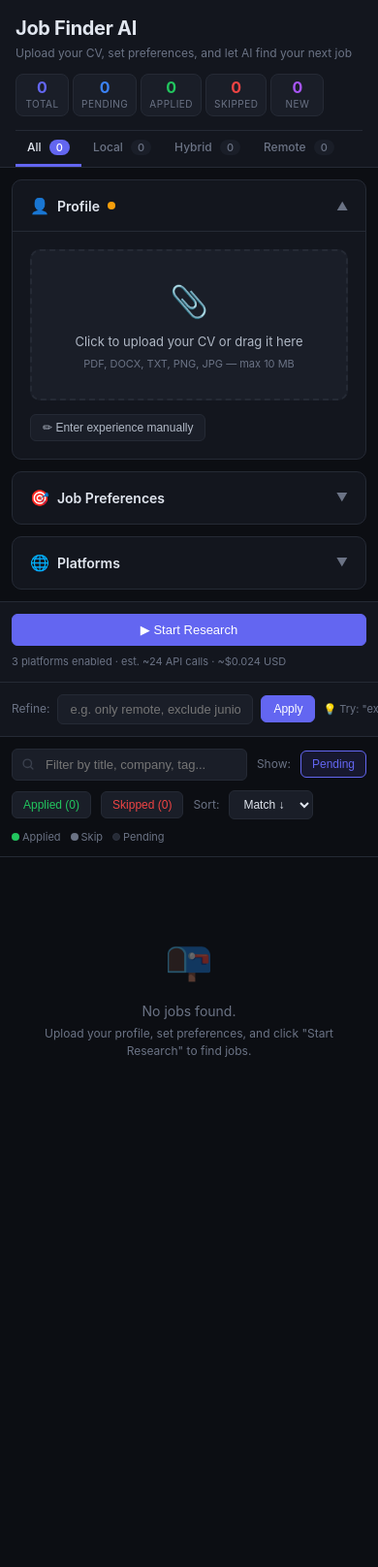
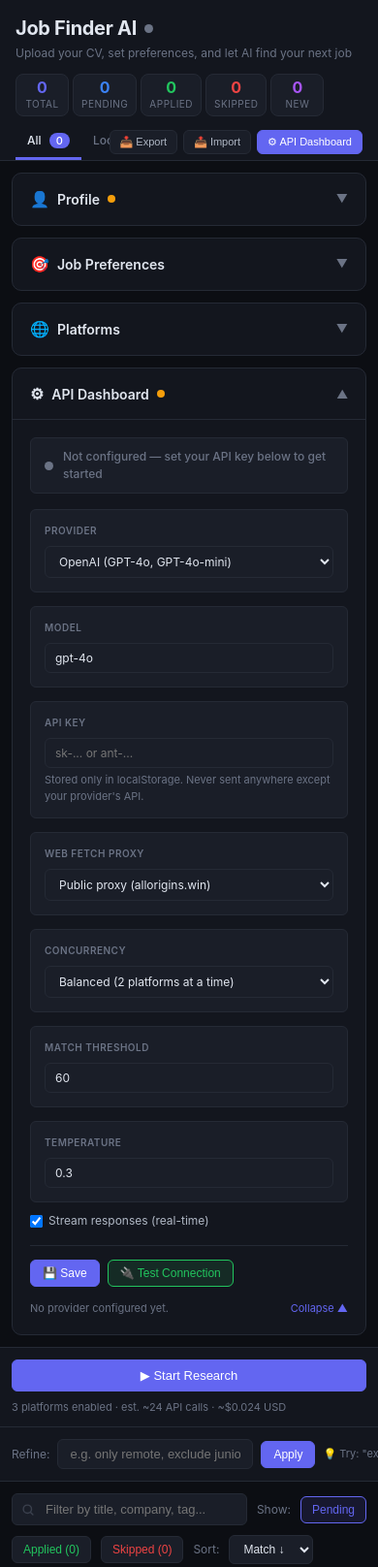
Before and after one commit to brahianDev21/job_finder, a plain HTML site: page index.html in a window 390 px wide. Shown: the top 1616 px of the page at 97% size. Before the commit the page ends 1153 px from the top, so only its background shows below. Drawn offline with Linux system fonts and the light colour scheme.

Commit message:
fixed dashboard errors

```diff
--- a/index.html
+++ b/index.html
@@ -201,16 +201,28 @@
 .tip-tooltip::after { content: ''; position: absolute; top: 100%; left: 50%; transform: translateX(-50%); border: 5px solid transparent; border-top-color: var(--border); }
 .tip-icon:hover .tip-tooltip { opacity: 1; }
 
-/* ── MODAL ── */
-.modal-overlay { position: fixed; inset: 0; background: rgba(0,0,0,0.65); z-index: 100; display: flex; align-items: center; justify-content: center; padding: 20px; }
-.modal { background: var(--surface); border: 1px solid var(--border); border-radius: var(--radius); max-width: 560px; width: 100%; max-height: 90vh; overflow-y: auto; box-shadow: 0 20px 40px rgba(0,0,0,0.5); }
-.modal-header { padding: 16px 20px; border-bottom: 1px solid var(--border); display: flex; align-items: center; justify-content: space-between; }
-.modal-header h2 { font-size: 16px; font-weight: 600; }
-.modal-close { width: 28px; height: 28px; border-radius: 50%; border: 1px solid var(--border); background: transparent; color: var(--muted); cursor: pointer; font-size: 14px; display: flex; align-items: center; justify-content: center; transition: all .15s; }
-.modal-close:hover { background: var(--red-bg); color: var(--red); border-color: var(--red); }
-.modal-body { padding: 20px; }
-.modal-body .form-group:last-child { margin-bottom: 0; }
-.modal-footer { padding: 14px 20px; border-top: 1px solid var(--border); display: flex; justify-content: flex-end; gap: 8px; }
+/* ── HEADER RIGHT ── */
+.header-right { display: flex; gap: 6px; align-items: center; }
+.header-right .btn-sm { font-size: 11px; padding: 5px 10px; }
+.conn-dot { width: 9px; height: 9px; border-radius: 50%; display: inline-block; margin-right: 6px; flex-shrink: 0; }
+.conn-dot.online { background: var(--green); box-shadow: 0 0 6px rgba(34,197,94,0.5); }
+.conn-dot.offline { background: var(--muted); }
+.conn-dot.error { background: var(--red); box-shadow: 0 0 6px rgba(239,68,68,0.5); }
+
+/* ── DASHBOARD PANEL ── */
+.dash-status { display: flex; align-items: center; gap: 10px; padding: 10px 14px; border-radius: var(--radius-sm); font-size: 12px; font-weight: 500; margin-bottom: 16px; }
+.dash-status.online { background: var(--green-bg); color: var(--green); border: 1px solid rgba(34,197,94,0.3); }
+.dash-status.offline { background: var(--surface2); color: var(--muted); border: 1px solid var(--border); }
+.dash-status.error { background: var(--red-bg); color: var(--red); border: 1px solid rgba(239,68,68,0.3); }
+.dash-grid { display: grid; grid-template-columns: repeat(auto-fill, minmax(260px, 1fr)); gap: 14px; }
+.dash-card { background: var(--surface2); border: 1px solid var(--border); border-radius: var(--radius-sm); padding: 14px; }
+.dash-card-label { font-size: 10px; font-weight: 600; color: var(--muted); text-transform: uppercase; letter-spacing: 0.5px; margin-bottom: 8px; }
+.dash-card .form-group { margin-bottom: 0; }
+.dash-card .form-input, .dash-card .form-select { font-size: 12px; padding: 7px 10px; }
+.dash-actions { display: flex; gap: 8px; margin-top: 16px; padding-top: 14px; border-top: 1px solid var(--border); }
+.dash-footer { display: flex; align-items: center; gap: 12px; margin-top: 14px; font-size: 11px; color: var(--muted); }
+.dash-footer a { color: var(--accent); text-decoration: none; cursor: pointer; }
+.dash-footer a:hover { text-decoration: underline; }
 
 /* ── TOAST ── */
 .toast-container { position: fixed; bottom: 20px; right: 20px; z-index: 200; display: flex; flex-direction: column; gap: 8px; }
@@ -243,82 +255,11 @@
 </head>
 <body>
 
-<!-- ═══ SETTINGS MODAL ═══ -->
-<div class="modal-overlay" id="settings-modal" style="display:none">
-<div class="modal">
-<div class="modal-header">
-  <h2>Settings</h2>
-  <button class="modal-close" onclick="closeSettings()">✕</button>
-</div>
-<div class="modal-body">
-  <div class="form-group">
-    <label class="form-label">LLM Provider</label>
-    <select class="form-select" id="set-provider" onchange="onProviderChange()">
-      <option value="openai">OpenAI (GPT-4o, GPT-4o-mini)</option>
-      <option value="anthropic">Anthropic (Claude Sonnet)</option>
-      <option value="openrouter">OpenRouter (multi-model)</option>
-      <option value="ollama">Ollama (local)</option>
-      <option value="custom">Custom OpenAI-compatible endpoint</option>
-    </select>
-  </div>
-  <div class="form-group" id="set-endpoint-group">
-    <label class="form-label">API Endpoint</label>
-    <input class="form-input" id="set-endpoint" placeholder="https://api.openai.com/v1">
-    <div class="form-hint">Base URL for chat completions</div>
-  </div>
-  <div class="form-group">
-    <label class="form-label">Model</label>
-    <input class="form-input" id="set-model" placeholder="gpt-4o">
-  </div>
-  <div class="form-group">
-    <label class="form-label">API Key</label>
-    <input class="form-input" type="password" id="set-apikey" placeholder="sk-...">
-    <div class="form-hint">Stored only in your browser's localStorage. Never sent anywhere except the provider's API.</div>
-  </div>
-  <div class="form-group">
-    <label class="form-label">Web Fetch Proxy</label>
-    <select class="form-select" id="set-proxy">
-      <option value="public">Public proxy (allorigins.win, no setup)</option>
-      <option value="local">Local proxy (python proxy.py, port 8765)</option>
-      <option value="direct">Direct (only works on CORS-friendly sites)</option>
-    </select>
-  </div>
-  <div class="form-group">
-    <label class="form-label">Research Concurrency</label>
-    <select class="form-select" id="set-concurrency">
-      <option value="1">Sequential (1 platform at a time, slower, cheaper)</option>
-      <option value="2" selected>Balanced (2 platforms at a time)</option>
-      <option value="0">Aggressive (all platforms simultaneously, fastest)</option>
-    </select>
-  </div>
-  <div class="form-group">
-    <label class="form-label">Match Score Threshold</label>
-    <input class="form-input" type="number" id="set-threshold" min="0" max="100" value="60" placeholder="60">
-    <div class="form-hint">Jobs below this score are filtered out during research (0-100)</div>
-  </div>
-  <div class="form-group">
-    <label class="form-label">Temperature</label>
-    <input class="form-input" type="number" id="set-temperature" min="0" max="2" step="0.1" value="0.3" placeholder="0.3">
-    <div class="form-hint">Lower = more precise, higher = more creative (0-2)</div>
-  </div>
-  <div class="form-group" style="display:flex;align-items:center;gap:8px">
-    <input type="checkbox" id="set-stream" checked>
-    <label style="font-size:13px;color:var(--text2);cursor:pointer" for="set-stream">Stream responses (real-time text)</label>
-  </div>
-</div>
-<div class="modal-footer">
-  <button class="btn-sm" onclick="closeSettings()">Cancel</button>
-  <button class="btn-sm primary" onclick="saveSettings()">Save</button>
-  <button class="btn-sm" onclick="testConnection()" style="background:var(--green-bg);color:var(--green);border-color:var(--green)">Test Connection</button>
-</div>
-</div>
-</div>
-
 <!-- ═══ HEADER ═══ -->
 <div class="header">
 <div class="header-top">
   <div>
-    <h1>Job Finder AI</h1>
+    <h1 style="display:flex;align-items:center;gap:8px">Job Finder AI <span class="conn-dot offline" id="conn-dot" title="API not configured"></span></h1>
     <div class="sub">Upload your CV, set preferences, and let AI find your next job</div>
   </div>
   <div class="stats">
@@ -329,11 +270,18 @@
     <div class="stat s-new"><div class="num" id="stat-new">0</div><div class="lbl">New</div></div>
   </div>
 </div>
-<div class="tabs">
-  <div class="tab active" data-filter="all">All <span class="count" id="tc-all">0</span></div>
-  <div class="tab" data-filter="local">Local <span class="count" id="tc-local">0</span></div>
-  <div class="tab" data-filter="hybrid">Hybrid <span class="count" id="tc-hybrid">0</span></div>
-  <div class="tab" data-filter="remote">Remote <span class="count" id="tc-remote">0</span></div>
+<div style="display:flex;justify-content:space-between;align-items:center;margin-top:8px">
+  <div class="tabs" style="margin-top:0;border-top:none">
+    <div class="tab active" data-filter="all">All <span class="count" id="tc-all">0</span></div>
+    <div class="tab" data-filter="local">Local <span class="count" id="tc-local">0</span></div>
+    <div class="tab" data-filter="hybrid">Hybrid <span class="count" id="tc-hybrid">0</span></div>
+    <div class="tab" data-filter="remote">Remote <span class="count" id="tc-remote">0</span></div>
+  </div>
+  <div class="header-right">
+    <button class="btn-sm" onclick="exportData()" title="Download your data as JSON">📥 Export</button>
+    <button class="btn-sm" onclick="importData()" title="Restore from backup">📤 Import</button>
+    <button class="btn-sm primary" onclick="scrollToPanel('panel-settings')" id="btn-settings" title="Configure API & LLM">⚙ API Dashboard</button>
+  </div>
 </div>
 </div>
 
@@ -456,6 +404,99 @@
 </div>
 </div>
 
+<!-- ═══ API DASHBOARD ═══ -->
+<div class="panel" id="panel-settings">
+<div class="panel-header" onclick="togglePanel('panel-settings')">
+  <div class="panel-title"><span class="icon">⚙</span> API Dashboard <span class="badge-dot" id="settings-dot"></span></div>
+  <div class="panel-toggle">▼</div>
+</div>
+<div class="panel-body">
+  <div class="dash-status offline" id="dash-status"><span class="conn-dot offline"></span> Not configured — set your API key below to get started</div>
+
+  <div class="dash-grid">
+    <div class="dash-card">
+      <div class="dash-card-label">Provider</div>
+      <div class="form-group">
+        <select class="form-select" id="set-provider" onchange="onProviderChange()">
+          <option value="openai">OpenAI (GPT-4o, GPT-4o-mini)</option>
+          <option value="anthropic">Anthropic (Claude Sonnet)</option>
+          <option value="openrouter">OpenRouter (multi-model)</option>
+          <option value="ollama">Ollama (local)</option>
+          <option value="custom">Custom OpenAI-compatible</option>
+        </select>
+      </div>
+    </div>
+    <div class="dash-card">
+      <div class="dash-card-label">Model</div>
+      <div class="form-group">
+        <input class="form-input" id="set-model" placeholder="gpt-4o">
+      </div>
+    </div>
+    <div class="dash-card" id="set-endpoint-group" style="display:none">
+      <div class="dash-card-label">API Endpoint</div>
+      <div class="form-group">
+        <input class="form-input" id="set-endpoint" placeholder="https://api.openai.com/v1">
+      </div>
+    </div>
+    <div class="dash-card">
+      <div class="dash-card-label">API Key</div>
+      <div class="form-group">
+        <input class="form-input" type="password" id="set-apikey" placeholder="sk-... or ant-...">
+        <div class="form-hint" style="margin-top:4px">Stored only in localStorage. Never sent anywhere except your provider's API.</div>
+      </div>
+    </div>
+    <div class="dash-card">
+      <div class="dash-card-label">Web Fetch Proxy</div>
+      <div class="form-group">
+        <select class="form-select" id="set-proxy">
+          <option value="public">Public proxy (allorigins.win)</option>
+          <option value="local">Local proxy (port 8765)</option>
+          <option value="direct">Direct (CORS-friendly sites)</option>
+        </select>
+      </div>
+    </div>
+    <div class="dash-card">
+      <div class="dash-card-label">Concurrency</div>
+      <div class="form-group">
+        <select class="form-select" id="set-concurrency">
+          <option value="1">Sequential (1 platform at a time)</option>
+          <option value="2" selected>Balanced (2 platforms at a time)</option>
+          <option value="0">Aggressive (all at once)</option>
+        </select>
+      </div>
+    </div>
+    <div class="dash-card">
+      <div class="dash-card-label">Match Threshold</div>
+      <div class="form-group">
+        <input class="form-input" type="number" id="set-threshold" min="0" max="100" value="60">
+      </div>
+    </div>
+    <div class="dash-card">
+      <div class="dash-card-label">Temperature</div>
+      <div class="form-group">
+        <input class="form-input" type="number" id="set-temperature" min="0" max="2" step="0.1" value="0.3">
+      </div>
+    </div>
+  </div>
+
+  <div style="display:flex;align-items:center;gap:8px;margin-top:10px">
+    <label style="font-size:12px;color:var(--text2);cursor:pointer;display:flex;align-items:center;gap:6px">
+      <input type="checkbox" id="set-stream" checked> Stream responses (real-time)
+    </label>
+  </div>
+
+  <div class="dash-actions">
+    <button class="btn-sm primary" onclick="saveDashboardSettings()">💾 Save</button>
+    <button class="btn-sm" onclick="testDashboardConnection()" style="background:var(--green-bg);color:var(--green);border-color:var(--green)">🔌 Test Connection</button>
+  </div>
+
+  <div class="dash-footer">
+    <span id="dash-footer-info">No provider configured yet.</span>
+    <a onclick="togglePanel('panel-settings')" style="margin-left:auto">Collapse ▲</a>
+  </div>
+</div>
+</div>
+
 <!-- ═══ RESEARCH ═══ -->
 <div class="research-bar">
 <div class="research-actions">
@@ -658,10 +699,10 @@
 }
 
 // ═══════════════════════════════════════════════
-//  SETTINGS UI
-// ═══════════════════════════════════════════════
-
-function openSettings() {
+//  API DASHBOARD UI
+// ═══════════════════════════════════════════════
+
+function populateDashboard() {
   const s = SETTINGS;
   document.getElementById('set-provider').value = s.provider;
   document.getElementById('set-model').value = s.model;
@@ -672,10 +713,8 @@
   document.getElementById('set-temperature').value = s.temperature;
   document.getElementById('set-stream').checked = s.stream;
   onProviderChange();
-  document.getElementById('settings-modal').style.display = 'flex';
-}
-
-function closeSettings() { document.getElementById('settings-modal').style.display = 'none'; }
+  updateConnStatus();
+}
 
 function onProviderChange() {
   const p = document.getElementById('set-provider').value;
@@ -692,9 +731,10 @@
   const preset = presets[p] || presets.custom;
   if (p === 'custom') { eg.style.display = 'block'; ep.value = preset.endpoint; m.value = preset.model; }
   else { eg.style.display = 'none'; ep.value = preset.endpoint; m.value = preset.model; }
-}
-
-function saveSettings() {
+  updateConnStatus();
+}
+
+function saveDashboardSettings() {
   SETTINGS.provider = document.getElementById('set-provider').value;
   SETTINGS.endpoint = document.getElementById('set-endpoint').value;
   SETTINGS.model = document.getElementById('set-model').value;
@@ -705,26 +745,64 @@
   SETTINGS.temperature = parseFloat(document.getElementById('set-temperature').value);
   SETTINGS.stream = document.getElementById('set-stream').checked;
   saveSettingsToLS(SETTINGS);
-  closeSettings();
   updateResearchEstimate();
+  updateConnStatus();
   toast('Settings saved', 'success');
 }
 
-async function testConnection() {
-  saveSettings();
-  const btn = document.querySelector('#settings-modal .btn-sm[style*="background:var(--green-bg)"]') ||
-              Array.from(document.querySelectorAll('#settings-modal .btn-sm')).find(b => b.textContent.includes('Test'));
+function updateConnStatus() {
+  const dot = document.getElementById('conn-dot');
+  const settingsDot = document.getElementById('settings-dot');
+  const status = document.getElementById('dash-status');
+  const footer = document.getElementById('dash-footer-info');
+  const s = SETTINGS;
+
+  if (s.apikey && s.apikey.length > 4 && s.model) {
+    dot.className = 'conn-dot online';
+    dot.title = 'Connected — ' + s.provider + ' / ' + s.model;
+    if (settingsDot) { settingsDot.className = 'badge-dot done'; settingsDot.title = 'API configured'; }
+    if (status) { status.className = 'dash-status online'; status.innerHTML = '<span class="conn-dot online" style="margin-right:0"></span> Connected — ' + s.provider + ' / ' + s.model; }
+    if (footer) footer.textContent = 'Provider: ' + s.provider + ' | Model: ' + s.model + ' | Proxy: ' + s.proxy;
+  } else {
+    dot.className = 'conn-dot offline';
+    dot.title = 'API not configured — open the API Dashboard';
+    if (settingsDot) { settingsDot.className = 'badge-dot pending'; settingsDot.title = 'Needs configuration'; }
+    if (status) { status.className = 'dash-status offline'; status.innerHTML = '<span class="conn-dot offline" style="margin-right:0"></span> Not configured — set your API key below to get started'; }
+    if (footer) footer.textContent = 'No provider configured yet.';
+  }
+}
+
+async function testDashboardConnection() {
+  saveDashboardSettings();
+  const btn = Array.from(document.querySelectorAll('#panel-settings .btn-sm')).find(function(b){return b.textContent.includes('Test')});
   if (!SETTINGS.apikey) { toast('Enter an API key first', 'error'); return; }
+  if (!SETTINGS.model) { toast('Enter a model name first', 'error'); return; }
   const orig = btn.textContent;
   btn.textContent = 'Testing...';
   btn.disabled = true;
+  updateConnStatus();
   try {
-    const body = { model: SETTINGS.model, messages:[{role:'user',content:'Reply with just "ok"'}], max_tokens:5 };
-    const resp = await callLLM(body);
+    const body = { model: SETTINGS.model, messages:[{role:'user',content:'Reply with just the word "ok"'}], max_tokens:5 };
+    const resp = await callLLM(body, { noStream:true });
     if (resp && resp.choices && resp.choices[0]) {
-      toast('Connection successful! ' + (resp.choices[0].message.content || '').trim(), 'success');
-    } else { toast('Unexpected response format', 'error'); }
-  } catch(e) { toast('Connection failed: ' + e.message, 'error'); }
+      document.getElementById('conn-dot').className = 'conn-dot online';
+      document.getElementById('conn-dot').title = 'Connected — ' + SETTINGS.provider + ' / ' + SETTINGS.model;
+      document.getElementById('dash-status').className = 'dash-status online';
+      document.getElementById('dash-status').innerHTML = '<span class="conn-dot online" style="margin-right:0"></span> Connected — verified with ' + SETTINGS.provider;
+      if (document.getElementById('settings-dot')) document.getElementById('settings-dot').className = 'badge-dot done';
+      toast('Connection successful! ✓', 'success');
+    } else {
+      document.getElementById('conn-dot').className = 'conn-dot error';
+      document.getElementById('dash-status').className = 'dash-status error';
+      document.getElementById('dash-status').innerHTML = '<span class="conn-dot error" style="margin-right:0"></span> Unexpected response — check provider and model';
+      toast('Unexpected response format. Check provider and model.', 'error');
+    }
+  } catch(e) {
+    document.getElementById('conn-dot').className = 'conn-dot error';
+    document.getElementById('dash-status').className = 'dash-status error';
+    document.getElementById('dash-status').innerHTML = '<span class="conn-dot error" style="margin-right:0"></span> Failed: ' + e.message.slice(0,80);
+    toast('Connection failed: ' + e.message.slice(0,120), 'error');
+  }
   btn.textContent = orig;
   btn.disabled = false;
 }
@@ -736,7 +814,7 @@
 async function callLLM(body, opts) {
   opts = opts || {};
   const s = SETTINGS;
-  if (!s.apikey) throw new Error('No API key configured. Open Settings (gear icon) to set it up.');
+  if (!s.apikey) throw new Error('No API key configured. Open the API Dashboard to set it up.');
 
   const isAnthropic = s.provider === 'anthropic' || s.endpoint.includes('anthropic');
   let url = isAnthropic ? s.endpoint + '/messages' : s.endpoint + '/chat/completions';
@@ -1537,6 +1615,13 @@
 //  PANELS (collapsible sections)
 // ═══════════════════════════════════════════════
 
+function scrollToPanel(id) {
+  const panel = document.getElementById(id);
+  if (!panel) return;
+  panel.classList.add('expanded');
+  panel.scrollIntoView({ behavior: 'smooth', block: 'start' });
+}
+
 function togglePanel(id) {
   const panel = document.getElementById(id);
   if (!panel) return;
@@ -1869,6 +1954,19 @@
   // Platforms
   renderPlatforms();
 
+  // Dashboard
+  populateDashboard();
+
+  // Auto-expand dashboard if API not configured (first visit or no key)
+  if (!SETTINGS.apikey || SETTINGS.apikey.length < 4) {
+    document.getElementById('panel-settings').classList.add('expanded');
+    // Collapse the other panels so the dashboard stands out
+    ['panel-profile','panel-preferences','panel-platforms'].forEach(function(id){
+      var p = document.getElementById(id);
+      if (p) p.classList.remove('expanded');
+    });
+  }
+
   // Buttons
   updateResearchEstimate();
 
```
